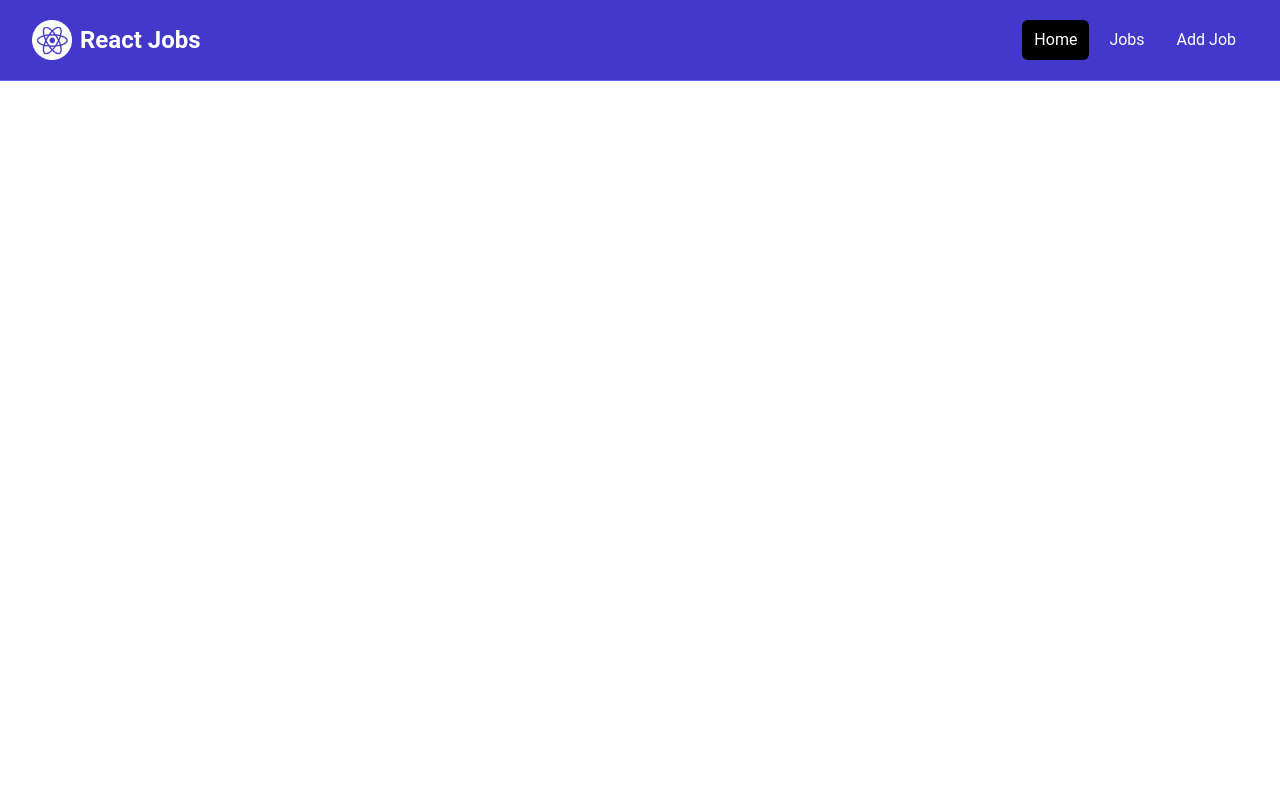
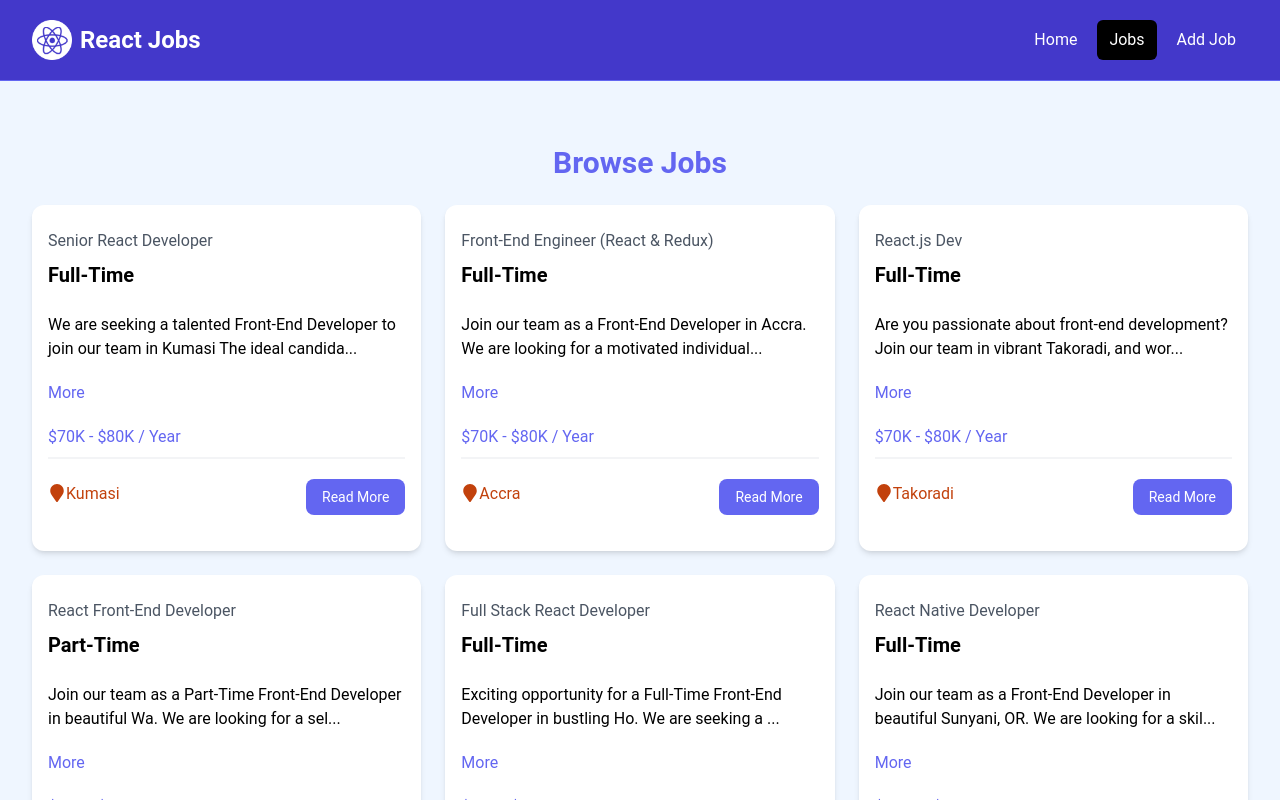
Before and after one commit to icechris/react-jobs, a React app: page /jobs in a window 1280 px wide. Shown: the top 800 px of the page. Built offline with nearby package versions, Linux system fonts and the light colour scheme; the HTML template or start-up script is replaced by a standard one.

Commit message:
worked on my job page by using jobListing component at my AddJobs page and then passing a property to allow my jobListing to show only three on home and to show all on other page

```diff
--- a/src/components/JobListings.jsx
+++ b/src/components/JobListings.jsx
@@ -3,8 +3,8 @@
 import JobListing from './JobListing'
 
 
-const JobListings = () => {
-const recentJobs = jobs.slice(0, 3)
+const JobListings = ({isHome = false}) => {
+const jobListings  = isHome ? jobs.slice(0, 3) : jobs;
 
   return (
     <section className="bg-blue-50 px-4 py-10">
@@ -14,7 +14,7 @@
         </h2>
         <div className="grid grid-cols-1 md:grid-cols-3 gap-6">
 
-        {recentJobs.map((job)=>(
+        {jobListings.map((job)=>(
             <JobListing  key={job.id} job={job}/>
        ))}
 
--- a/src/components/Navbar.jsx
+++ b/src/components/Navbar.jsx
@@ -1,9 +1,12 @@
 import React from 'react';
-import {Link } from 'react-router-dom';
+import { NavLink } from 'react-router-dom';
 import logo from '../assets/images/logo.png';
 
 
 const Navbar = () => {
+
+   const linkClass = ({isActive}) =>  isActive ? ' bg-black text-white bg-black hover:bg-gray-900 hover:text-white rounded-md px-3 py-2' : 'text-white  hover:bg-gray-900 hover:text-white rounded-md px-3 py-2';
+
   return (
   <nav className="bg-indigo-700 border-b border-indigo-500">
       <div className="mx-auto max-w-7xl px-2 sm:px-6 lg:px-8">
@@ -24,18 +27,18 @@
             </a>
             <div className="md:ml-auto">
               <div className="flex space-x-2">
-                <Link
-                  to="/"
-                  className="text-white bg-black hover:bg-gray-900 hover:text-white rounded-md px-3 py-2"
-                  >Home</Link>
-                <Link
+                <NavLink
+                  to="/" className={linkClass}
+
+                  >Home</NavLink>
+                <NavLink
                   to="/jobs"
-                  className="text-white hover:bg-gray-900 hover:text-white rounded-md px-3 py-2"
-                  >Jobs</Link>
-                <Link
+                  className={linkClass}
+                  >Jobs</NavLink>
+                <NavLink
                   to="/addjob"
-                  className="text-white hover:bg-gray-900 hover:text-white rounded-md px-3 py-2"
-                  >Add Job</Link>
+                  className={linkClass}
+                  >Add Job</NavLink>
               </div>
             </div>
           </div>
--- a/src/pages/HomePage.jsx
+++ b/src/pages/HomePage.jsx
@@ -8,8 +8,8 @@
   return (
     <div>
       <Hero />
-      <HomeCards />
-      <JobListings />
+      <HomeCards  />
+      <JobListings  isHome = {true}/>
 
     </div>
   )
--- a/src/pages/JobsPage.jsx
+++ b/src/pages/JobsPage.jsx
@@ -1,12 +1,12 @@
 import React from 'react';
-import Navbar from '../components/Navbar';
+import JobListings from '../components/JobListings';
 
 
 const JobsPage = () => {
   return (
-    <>
-
-    </>
+    <section className='bg-blue-50 px-4 py-6'>
+    <JobListings />
+    </section>
   )
 }
 
```
